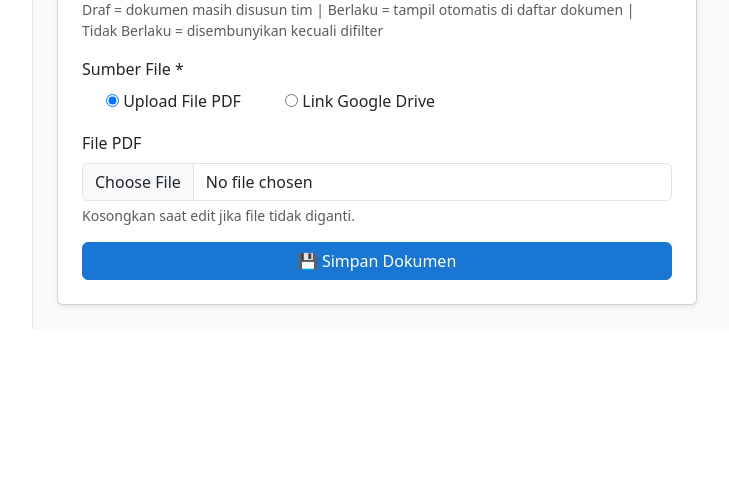
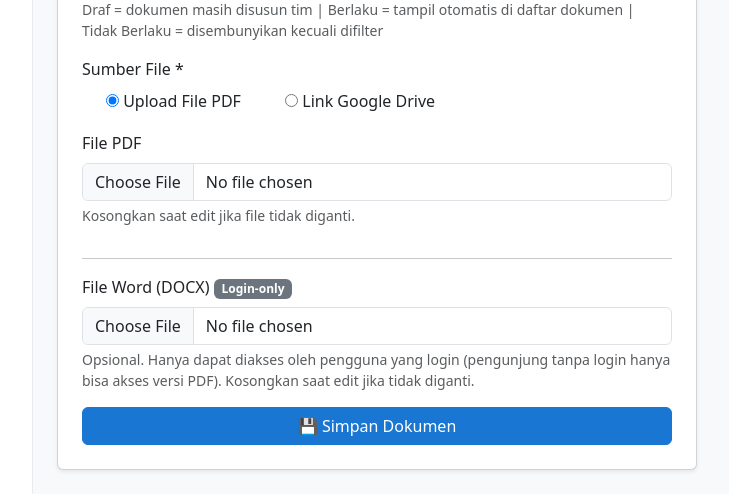
Before and after one commit to unisan-gtlo/arsip-kampus, a Django app: page /dokumen/upload/ in a window 1280 px wide. Shown: the part 741-1235 px from the top of the page, without its empty margins (227-956 px from the left). Before the commit the page ends 1070 px from the top, so only its background shows below. Run offline with Django 5.2, Linux system fonts and the light colour scheme; a user stored in the database is signed in; tables that the repository leaves empty hold one stand-in row (values such as "Sample post").

Commit message:
Add DOCX as a second file version, login-gated regardless of sifat
Documents can now optionally have both a PDF and a DOCX version
uploaded. The PDF keeps its existing sifat-based access rule (Umum =
public, Rahasia = login only), but the DOCX version always requires
login to view or download - even on an otherwise-public Umum document -
since it's meant as the editable master copy for staff, not for public
distribution.

Co-Authored-By: Claude Sonnet 5 <noreply@anthropic.com>

```diff
--- a/webapp/arsip/forms.py
+++ b/webapp/arsip/forms.py
@@ -32,6 +32,15 @@ class DokumenForm(forms.ModelForm):
             }
         ),
         help_text="Pastikan link sudah diset ke “Anyone with the link” agar bisa diakses.",
+    )
+    upload_file_docx = forms.FileField(
+        label="File Word (DOCX)",
+        required=False,
+        widget=forms.ClearableFileInput(attrs={"class": "form-control", "accept": ".docx"}),
+        help_text=(
+            "Opsional. Hanya dapat diakses oleh pengguna yang login (pengunjung tanpa "
+            "login hanya bisa akses versi PDF). Kosongkan saat edit jika tidak diganti."
+        ),
     )
 
     class Meta:
@@ -83,6 +92,16 @@ class DokumenForm(forms.ModelForm):
             elif is_new:
                 self.add_error("drive_link", "Link Google Drive wajib diisi untuk dokumen baru.")
 
+        file_docx = cleaned.get("upload_file_docx")
+        if file_docx:
+            if not file_docx.name.lower().endswith(".docx"):
+                self.add_error("upload_file_docx", "File harus berformat DOCX.")
+            max_bytes = settings.MAX_UPLOAD_SIZE_MB * 1024 * 1024
+            if file_docx.size > max_bytes:
+                self.add_error(
+                    "upload_file_docx", f"Ukuran file maksimal {settings.MAX_UPLOAD_SIZE_MB}MB."
+                )
+
         return cleaned
 
 
--- a/webapp/arsip/models.py
+++ b/webapp/arsip/models.py
@@ -52,6 +52,13 @@ class Dokumen(models.Model):
     file_id = models.CharField(max_length=255, blank=True)
     link_view = models.URLField(max_length=500, blank=True)
 
+    # Optional editable-master version alongside the PDF. Always local
+    # upload only (no Drive-link option) and always login-gated regardless
+    # of sifat - anonymous visitors may only ever access the PDF.
+    file_docx = models.FileField(
+        upload_to="dokumen_docx/%Y/%m/", blank=True, null=True, verbose_name="File Word (DOCX)"
+    )
+
     sifat = models.CharField(max_length=10, choices=Sifat.choices, default=Sifat.UMUM)
     status = models.CharField(
         max_length=15, choices=Status.choices, default=Status.BERLAKU
@@ -90,6 +97,14 @@ class Dokumen(models.Model):
         return reverse("arsip:dokumen_download", args=[self.pk])
 
     @property
+    def has_docx(self):
+        return bool(self.file_docx)
+
+    @property
+    def download_url_docx(self):
+        return reverse("arsip:dokumen_download_docx", args=[self.pk])
+
+    @property
     def is_rahasia(self):
         return self.sifat == self.Sifat.RAHASIA
 
--- a/webapp/arsip/urls.py
+++ b/webapp/arsip/urls.py
@@ -14,6 +14,7 @@ urlpatterns = [
     path("dokumen/<int:pk>/delete/", views.dokumen_delete, name="dokumen_delete"),
     path("dokumen/<int:pk>/file/", views.dokumen_file, name="dokumen_file"),
     path("dokumen/<int:pk>/download/", views.dokumen_download, name="dokumen_download"),
+    path("dokumen/<int:pk>/download-docx/", views.dokumen_download_docx, name="dokumen_download_docx"),
     path("kategori/", views.kategori_list, name="kategori_list"),
     path("kategori/add/", views.kategori_add, name="kategori_add"),
     path("kategori/<int:pk>/edit/", views.kategori_edit, name="kategori_edit"),
--- a/webapp/arsip/views.py
+++ b/webapp/arsip/views.py
@@ -195,6 +195,14 @@ def _apply_sumber(doc, form):
             doc.file_id = file_id
             doc.link_view = link_view
 
+    # DOCX is independent of the sumber toggle above - always a direct
+    # upload, kept as-is if no replacement file is provided.
+    file_docx = form.cleaned_data.get("upload_file_docx")
+    if file_docx:
+        if doc.file_docx:
+            doc.file_docx.delete(save=False)
+        doc.file_docx = file_docx
+
 
 @require_POST
 @role_required(User.Role.ADMIN)
@@ -202,6 +210,8 @@ def dokumen_delete(request, pk):
     doc = get_object_or_404(Dokumen, pk=pk)
     if doc.file:
         doc.file.delete(save=False)
+    if doc.file_docx:
+        doc.file_docx.delete(save=False)
     judul = doc.judul
     doc.delete()
     messages.success(request, f"Dokumen '{judul}' berhasil dihapus.")
@@ -211,6 +221,13 @@ def dokumen_delete(request, pk):
 def _check_dokumen_access(request, doc):
     if doc.is_rahasia and not request.user.is_authenticated:
         raise PermissionDenied("Dokumen ini hanya dapat diakses oleh pengguna yang login.")
+
+
+def _check_docx_access(request):
+    # DOCX is always login-gated, regardless of sifat - anonymous visitors
+    # may only ever access the PDF version.
+    if not request.user.is_authenticated:
+        raise PermissionDenied("File Word (DOCX) hanya dapat diakses oleh pengguna yang login.")
 
 
 def dokumen_file(request, pk):
@@ -237,6 +254,18 @@ def dokumen_download(request, pk):
     if doc.file_id:
         return redirect(f"https://drive.google.com/uc?export=download&id={doc.file_id}")
     raise Http404
+
+
+def dokumen_download_docx(request, pk):
+    doc = get_object_or_404(Dokumen, pk=pk)
+    _check_docx_access(request)
+    if not doc.file_docx:
+        raise Http404
+    return FileResponse(
+        doc.file_docx.open("rb"),
+        as_attachment=True,
+        filename=doc.file_docx.name.rsplit("/", 1)[-1],
+    )
 
 
 @role_required(User.Role.ADMIN)
--- a/webapp/templates/arsip/dashboard.html
+++ b/webapp/templates/arsip/dashboard.html
@@ -68,6 +68,11 @@
                     <div class="col-md-3">
                         <a href="{{ doc.download_url }}" target="_blank" class="btn btn-outline-success btn-sm w-100">🟢 Download</a>
                     </div>
+                    {% if doc.has_docx %}
+                    <div class="col-md-3">
+                        <a href="{{ doc.download_url_docx }}" target="_blank" class="btn btn-outline-info btn-sm w-100">📝 DOCX</a>
+                    </div>
+                    {% endif %}
                     <div class="col-md-3">
                         <a href="{% url 'arsip:dokumen_edit' doc.id %}" class="btn btn-outline-warning btn-sm w-100">🟠 Edit</a>
                     </div>
--- a/webapp/templates/arsip/dokumen_form.html
+++ b/webapp/templates/arsip/dokumen_form.html
@@ -85,6 +85,17 @@
     </div>
     {% endif %}
 
+    <hr>
+    <div class="mb-3">
+        <label class="form-label">{{ form.upload_file_docx.label }} <span class="badge bg-secondary">Login-only</span></label>
+        {{ form.upload_file_docx }}
+        <div class="form-text">{{ form.upload_file_docx.help_text }}</div>
+        {% for error in form.upload_file_docx.errors %}<div class="text-danger small">{{ error }}</div>{% endfor %}
+        {% if is_edit and dokumen.has_docx %}
+            <div class="form-text">File DOCX saat ini: <a href="{{ dokumen.download_url_docx }}">unduh</a></div>
+        {% endif %}
+    </div>
+
     <button type="submit" class="btn btn-primary w-100">💾 Simpan Dokumen</button>
 </form>
 
```
Also changed, not shown: webapp/templates/arsip/_dokumen_accordion.html (+11 -0 lines), webapp/arsip/migrations/0006_dokumen_file_docx.py (added).
